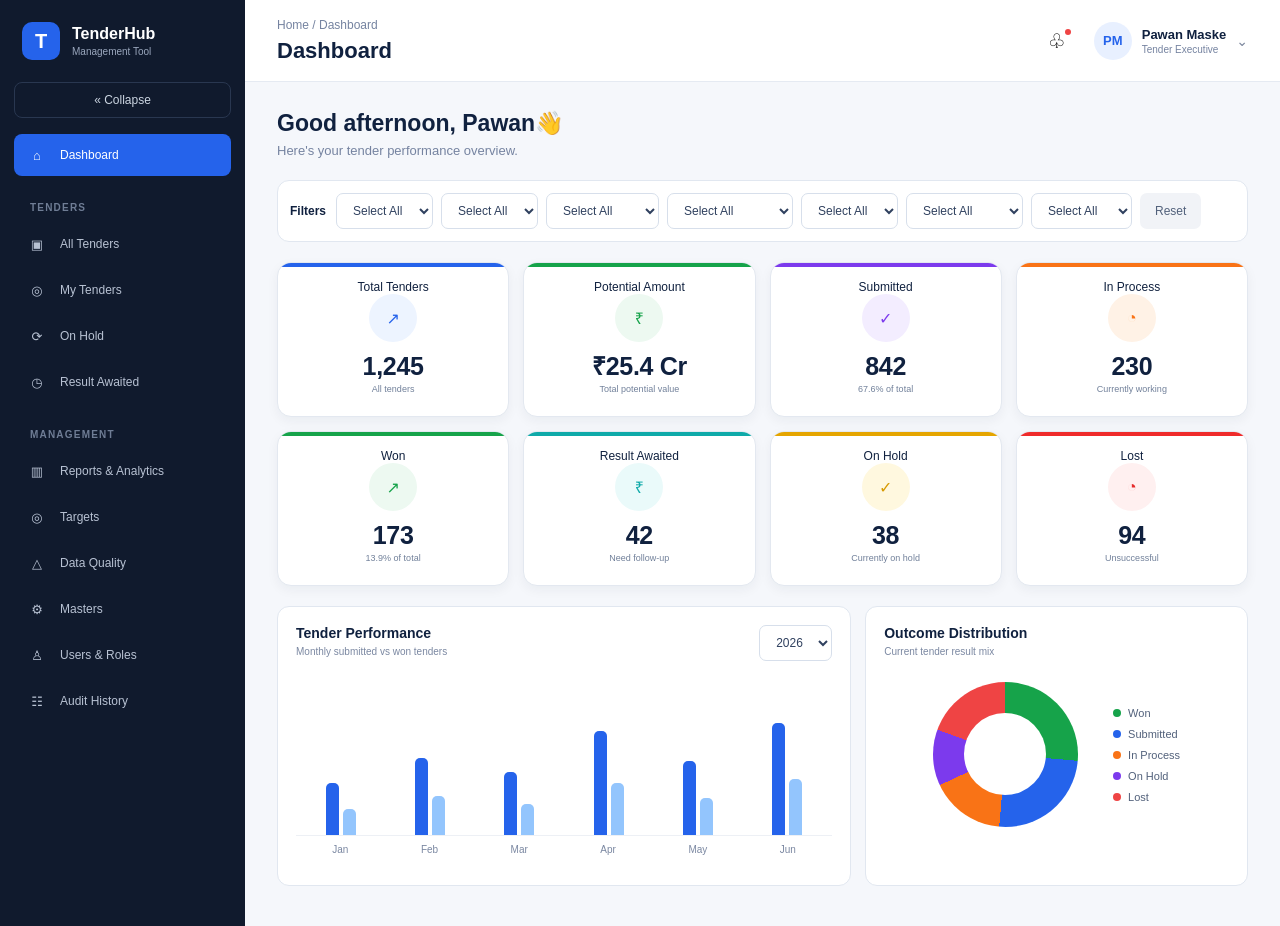
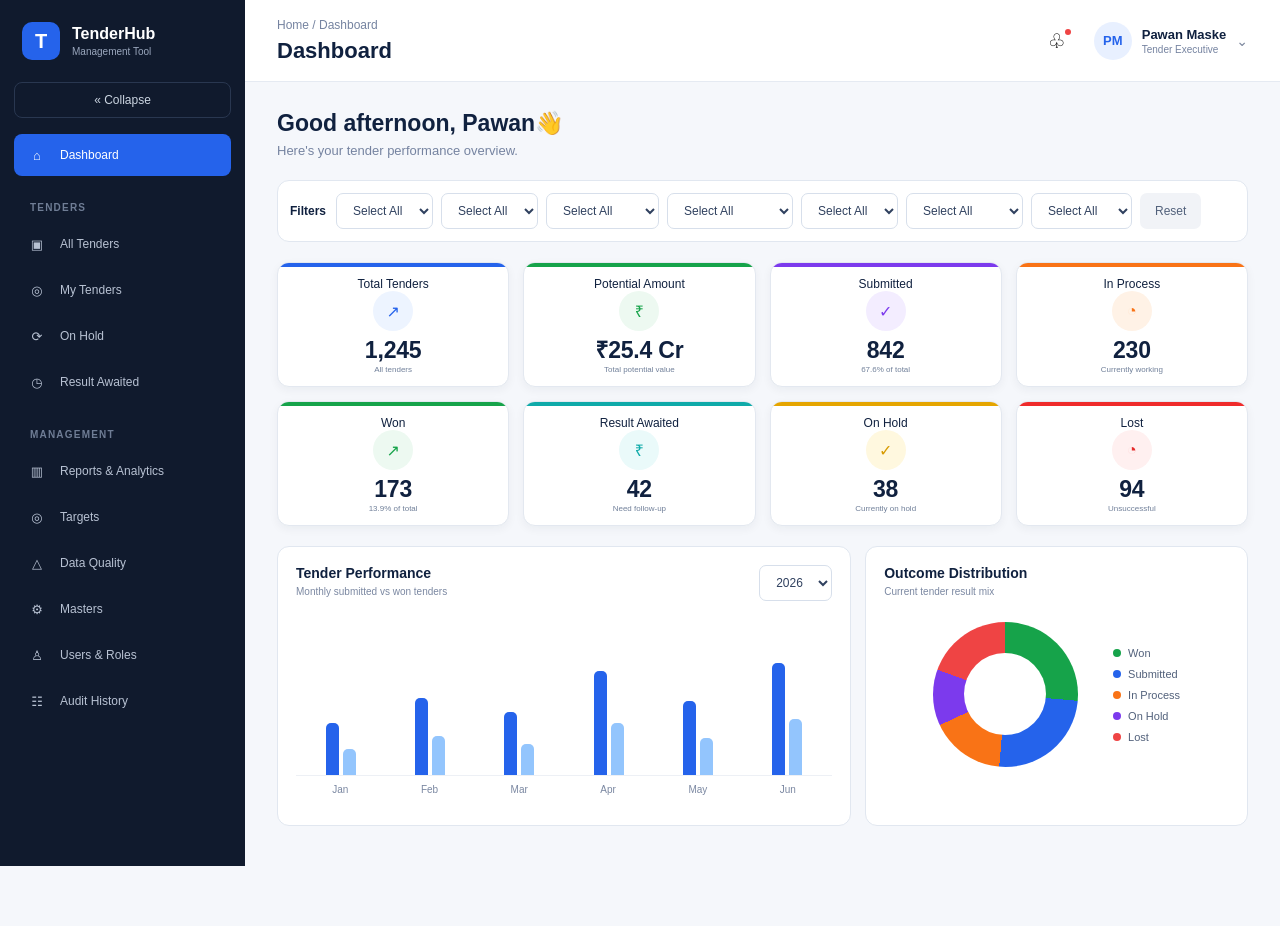
Before and after one commit to pawanmaske-sys/Tender-development-tool, a Next.js app: page / in a window 1280 px wide. After the commit the page ends 866 px from the top, so only its background shows below. Built offline with nearby package versions, Linux system fonts and the light colour scheme.

Commit message:
Update globals.css

```diff
--- a/app/globals.css
+++ b/app/globals.css
@@ -543,23 +543,33 @@ body {
    KPI CARD
    ========================================================= */
 
+ KPI CARDS — SMALL / COMPACT
+   ========================================================= */
+
+.kpi-grid {
+  display: grid;
+  grid-template-columns: repeat(4, minmax(0, 1fr));
+  gap: 14px;
+  margin-bottom: 18px;
+}
+
 .kpi-card {
   position: relative;
 
-  height: 155px;
-  min-height: 155px;
-
-  padding: 12px 16px;
+  height: 125px;
+  min-height: 125px;
+
+  padding: 9px 14px;
 
   background: #ffffff;
 
   border: 1px solid #e3e8f0;
 
-  border-radius: 14px;
+  border-radius: 12px;
 
   overflow: hidden;
 
-  box-shadow: 0 4px 12px rgba(16, 33, 63, 0.05);
+  box-shadow: 0 3px 10px rgba(16, 33, 63, 0.05);
 
   transition:
     transform 0.2s ease,
@@ -582,10 +592,12 @@ body {
   background: #2563eb;
 }
 
+/* HOVER */
+
 .kpi-card:hover {
   transform: translateY(-2px);
 
-  box-shadow: 0 7px 16px rgba(16, 33, 63, 0.08);
+  box-shadow: 0 6px 14px rgba(16, 33, 63, 0.08);
 }
 
 /* =========================================================
@@ -609,11 +621,12 @@ body {
    KPI ICON
    ========================================================= */
 
+
 .kpi-icon {
-  width: 48px;
-  height: 48px;
-
-  min-width: 48px;
+  width: 40px;
+  height: 40px;
+
+  min-width: 40px;
 
   border-radius: 50%;
 
@@ -621,14 +634,14 @@ body {
   align-items: center;
   justify-content: center;
 
-  margin-bottom: 6px;
+  margin-bottom: 4px;
 
   flex-shrink: 0;
 }
 
 .kpi-icon svg {
-  width: 27px;
-  height: 27px;
+  width: 22px;
+  height: 22px;
 
   display: block;
 }
@@ -661,18 +674,19 @@ body {
    KPI VALUE
    ========================================================= */
 
+
 .kpi-value {
-  margin-top: 6px;
+  margin-top: 4px;
 
   text-align: center;
 
-  font-size: 25px;
+  font-size: 23px;
 
   line-height: 1;
 
   font-weight: 700;
 
-  letter-spacing: -0.3px;
+  letter-spacing: -0.2px;
 
   color: #10213f;
 }
@@ -682,11 +696,11 @@ body {
    ========================================================= */
 
 .kpi-sub {
-  margin-top: 5px;
+  margin-top: 3px;
 
   text-align: center;
 
-  font-size: 9px;
+  font-size: 8px;
 
   color: #71809a;
 }
```
